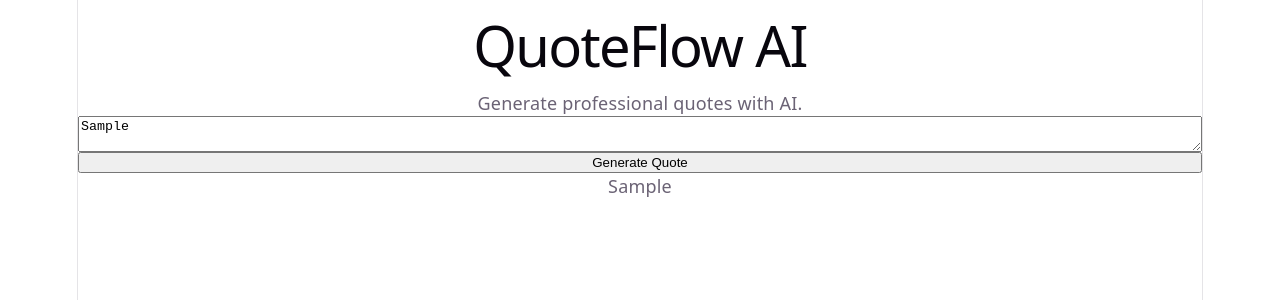
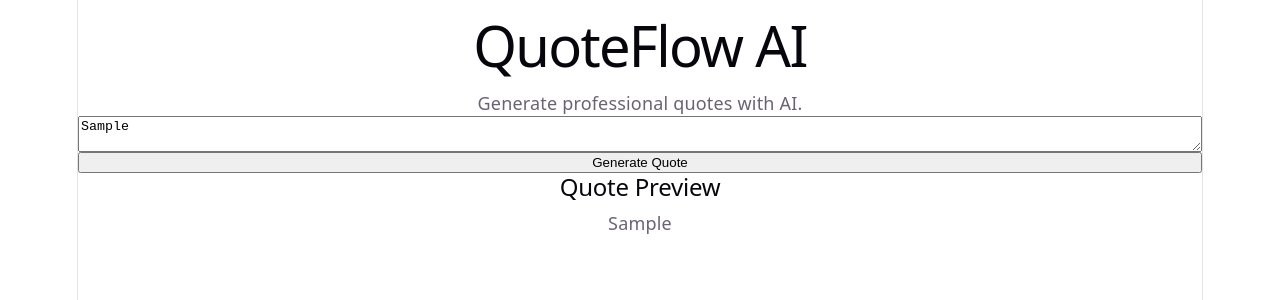
Before and after one commit to DavidApout/Quote-Flow, a React (Vite) app: page / in a window 1280 px wide. Both pictures are taken after typing "Sample" into the empty fields and a click on the button "Generate Quote". Shown: the top 300 px of the page. Built offline with nearby package versions, Linux system fonts and the light colour scheme.

Commit message:
Add QuoteCard component and quote preview

```diff
--- a/src/App.jsx
+++ b/src/App.jsx
@@ -1,15 +1,17 @@
 import { use, useState } from 'react'
 import './App.css'
+import QuoteCard from './components/QuoteCard'
 
 function App() {
 const [request,setRequest] =  useState("")
+const [quote,setQuote] = useState("")
 function handleGenerateQuote () {
   const cleanRequest = request.trim()
-  if (request.trim() === ""){
+  if (cleanRequest === ""){
     alert("Please enter a request")
     return
   }
-  alert(request.trim())
+  setQuote(cleanRequest)
 }
  return (
     <>
@@ -22,7 +24,7 @@ function handleGenerateQuote () {
        />
        <button
        onClick={handleGenerateQuote}>Generate Quote</button>
-      <p>{request}</p>
+      {quote !== "" && <QuoteCard quote={quote}/>}
     </>
   )
 }
--- /dev/null
+++ b/src/components/QuoteCard.jsx
@@ -0,0 +1,9 @@
+function QuoteCard({ quote }) {
+  return (
+    <div>
+      <h2>Quote Preview</h2>
+      <p>{quote}</p>
+    </div>
+  )
+}
+export default QuoteCard
```
